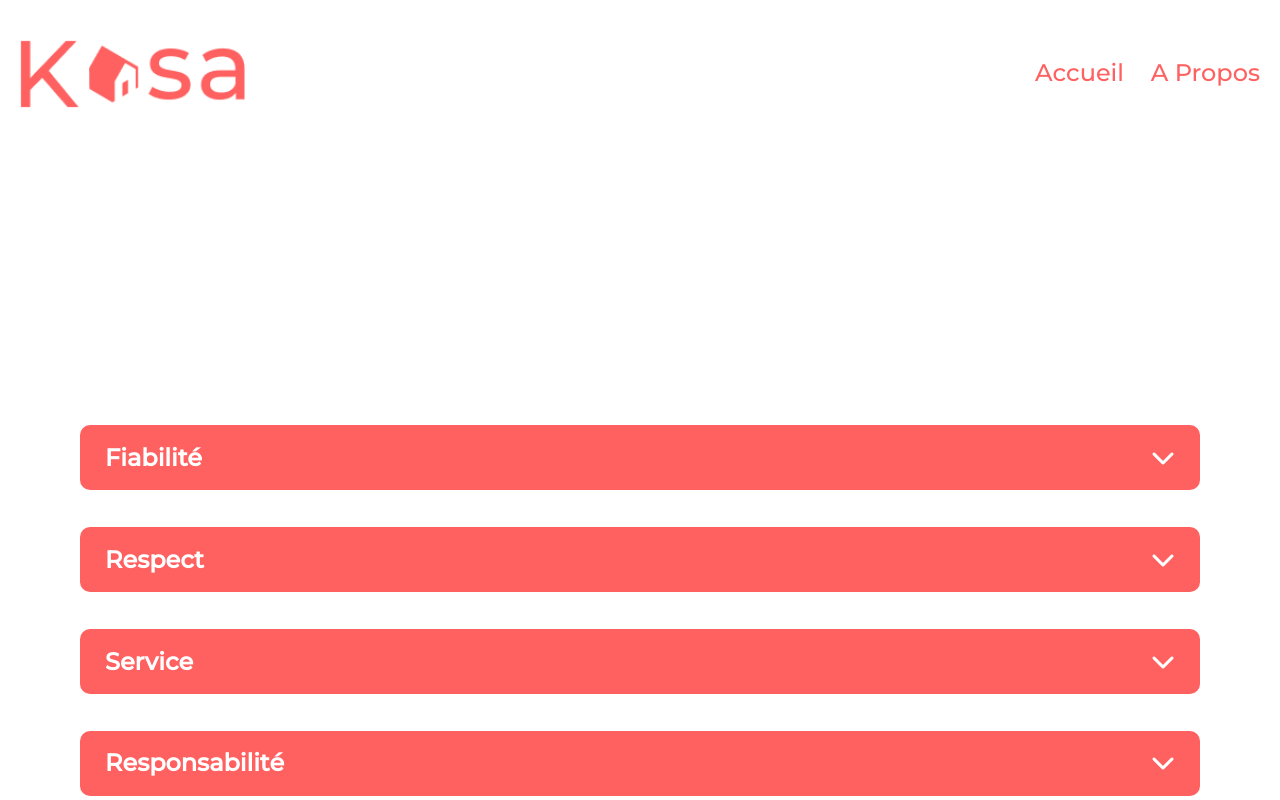
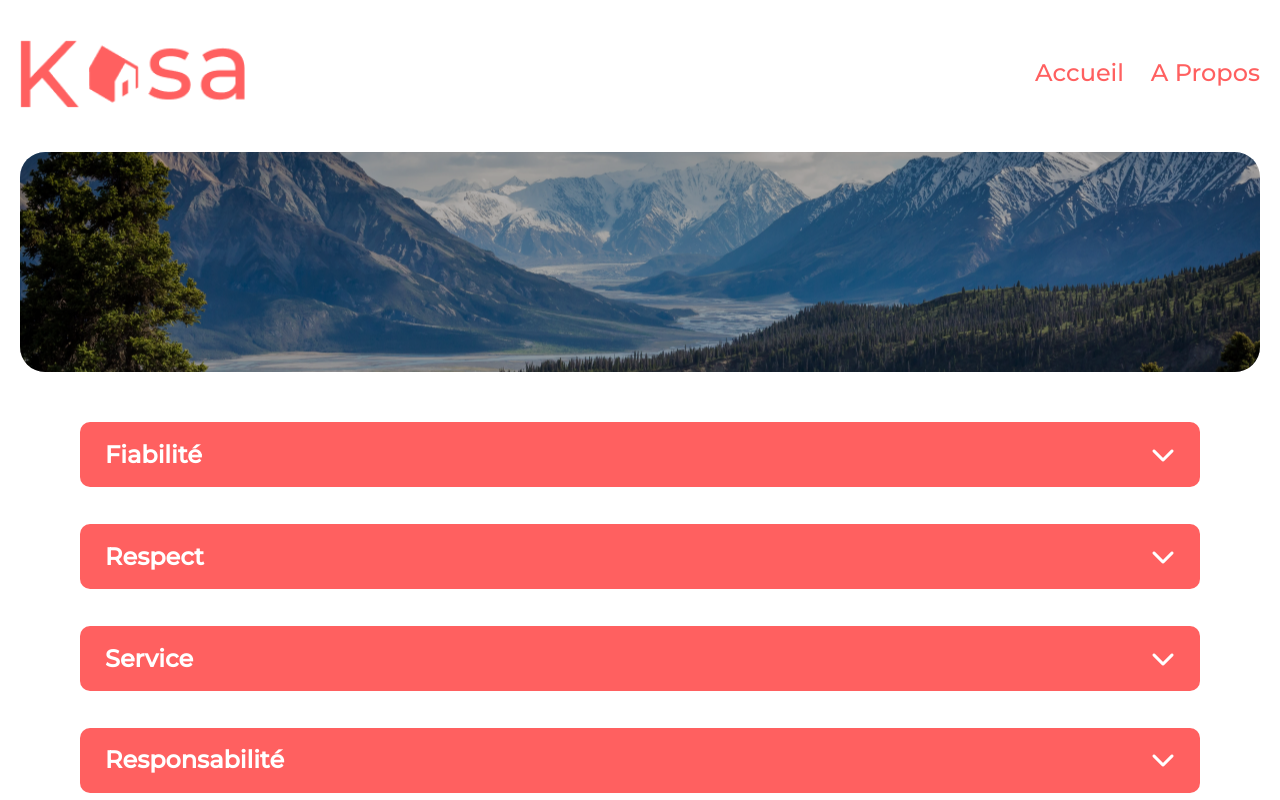
Before and after one commit to laouinis/P7-Kasa, a React (Create React App) app: page /Apropos in a window 1280 px wide. Shown: the top 800 px of the page. Built offline with nearby package versions, Linux system fonts and the light colour scheme.

Commit message:
file directory changed

```diff
--- a/src/components/App.jsx
+++ b/src/App.jsx
@@ -1,9 +1,9 @@
 /* eslint-disable require-jsdoc */
 
 import React from 'react';
-import Router from '../routes/Index';
-import '../styles/normalize.css';
-import '../styles/App.css';
+import Router from './routes/Index';
+import './styles/normalize.css';
+import './styles/App.css';
 
 function App() {
   return (
--- a/src/components/BlankLayout.jsx
+++ /dev/null
@@ -1,14 +0,0 @@
-import React from 'react';
-import {Outlet} from 'react-router-dom';
-import Header from '../pages/Header';
-
-const LayoutError = () => {
-  return (
-    <React.Fragment>
-      <Header />
-      <Outlet />
-    </React.Fragment>
-  );
-};
-
-export default LayoutError;
--- a/src/index.js
+++ b/src/index.js
@@ -1,6 +1,6 @@
 import React from 'react';
 import ReactDOM from 'react-dom/client';
-import App from './components/App';
+import App from './App';
 
 const root = ReactDOM.createRoot(document.getElementById('root'));
 root.render(
--- a/src/pages/Banner.jsx
+++ /dev/null
@@ -1,34 +0,0 @@
-/* eslint-disable require-jsdoc */
-import React from 'react';
-import banner from '../assets/banner1.png';
-import PropTypes from 'prop-types';
-
-function Banner(props) {
-  return (
-    <div className='kasa-body'>
-      <div className='banner-img'>
-        {props.showText && (
-          <p style={{
-            backgroundImage: `url(${(props.image || banner)})`,
-          }}>Chez vous, partout et ailleurs</p>
-        )}
-        {!props.showText && (
-          <div style={{
-            backgroundImage: `url(${(props.image || banner)})`,
-          }} />
-        )}
-      </div>
-    </div>
-  );
-}
-
-Banner.propTypes = {
-  image: PropTypes.string,
-  showText: PropTypes.bool.isRequired,
-};
-
-Banner.defaultProps = {
-  showText: true,
-};
-
-export default Banner;
--- a/src/pages/Cards.jsx
+++ /dev/null
@@ -1,37 +0,0 @@
-/* eslint-disable require-jsdoc */
-import React from 'react';
-import {Link} from 'react-router-dom';
-import LogementData from '../data/logementsList.json';
-import Banner from './Banner';
-
-function Card() {
-  return (
-    <section className='gallery'>
-      <Banner source='../assets/banner1.png' />
-      {/* <div className='kasa-body'>
-        <div className='banner-img'>
-          <p style={{
-            backgroundImage: `url(${(Banner)})`,
-          }}>Chez vous, partout et ailleurs</p>
-        </div>
-      </div> */}
-      <div className='images_gallery'>
-        {LogementData.map((logement) => (
-          <Link key={logement.id} to={`/LogementFile/${logement.id}`}>
-            <div className='key-box'
-              style={{
-                backgroundImage:
-                `linear-gradient(180deg, rgba(255 ,255, 255, 0) 0%,
-                rgba(0, 0, 0, 0.5) 100%),
-                url(${(logement.cover)})`,
-              }}>
-              <p className='title-box'>{logement.title}</p>
-            </div>
-          </Link>
-        ))}
-      </div>
-    </section>
-  );
-}
-
-export default Card;
--- a/src/pages/Header.jsx
+++ /dev/null
@@ -1,25 +0,0 @@
-/* eslint-disable require-jsdoc */
-import React from 'react';
-import {Link} from 'react-router-dom';
-import logo from '../assets/LOGO.png';
-
-
-function Header() {
-  return (
-    <header className='header'>
-      <Link to="/">
-        <img src={ logo } alt='logo kasa' className='kasa-logo-img' />
-      </Link>
-      <ul className="nav-bar">
-        <Link to="/" title='Redirection page'>
-          <span>Accueil</span>
-        </Link>
-        <Link to="/Apropos">
-          <span className='text'>A Propos</span>
-        </Link>
-      </ul>
-    </header>
-  );
-}
-
-export default Header;
--- a/src/routes/Index.jsx
+++ b/src/routes/Index.jsx
@@ -1,8 +1,8 @@
 import React from 'react';
 import {BrowserRouter, Routes, Route} from 'react-router-dom';
 import DefaultLayout from '../components/DefaultLayout';
-import Cards from '../pages/Cards';
-import BlankLayout from '../components/BlankLayout';
+import Cards from '../pages/Home';
+import LogementFile from '../pages/Logement';
 import Apropos from '../pages/Apropos';
 import Error from '../pages/Error';
 
@@ -13,16 +13,16 @@ const Router = () => {
         <Route element = {<DefaultLayout />}>
           <Route path='/' element={(<Cards />)} />
           <Route path="/">
-            {/* <Route path="/LogementsFile/:id"
+            <Route path="/LogementsFile/:id"
               element={
                 <React.Fragment>
-                  <LogementsFile />
+                  <LogementFile />
                 </React.Fragment>
-              } /> */}
+              } />
           </Route>
           <Route path='/Apropos' element={<Apropos />} />
         </Route>
-        <Route element={<BlankLayout />}>
+        <Route element={<DefaultLayout />}>
           <Route path='*' element={<Error />} />
         </Route>
       </Routes>
--- a/src/sass/_cards.scss
+++ /dev/null
@@ -1,81 +0,0 @@
-.gallery {
-  display: flex;
-  flex-direction: row;
-  flex-wrap: wrap;
-  justify-content: space-evenly;
-  max-width: 1240px;
-  margin: 0 auto;
-}
-
-.images_gallery {
-  background: #F7F7F7;
-  display: flex;
-  flex-direction: row;
-  flex-wrap: wrap;
-  justify-content: space-evenly;
-  border-radius: 25px;
-  width: 100%;
-  padding-top: 20px;
-  margin-top: 30px;
-  a {
-    width: 340px;
-    height: 340px;
-    margin: 20px 15px;
-  }
-}
-
-.key-box {
-  height: 100%;
-  width: 100%;
-  position: relative;
-  display: flex;
-  border-radius: 10px;
-  z-index: 1;
-  background-position: center;
-  background-repeat: no-repeat;
-  background-size: cover;
-  &:hover {
-    cursor: pointer;
-    box-shadow: 5px 5px 10px #7a7a80;
-  }
-}
-
-.title-box {
-  position: absolute;
-  left: 5.88%;
-  bottom: 17px;
-  font-style: normal;
-  font-weight: 500;
-  font-size: 18px;
-  line-height: 142.6%;
-  display: flex;
-  align-items: flex-end;
-  color: white;
-}
-
-.kasa-body {
-  width: 100%;
-}
-
-.banner-img {
-  display: flex;
-  align-items: center;
-  justify-content: center;
-}
-
-.banner-img p {
-  max-width: 1240px;
-  color: white;
-  font-size: 48px;
-  display: flex;
-  width: 100%;
-  height: 220px;
-  background-position: center;
-  object-fit: cover;
-  justify-content: center;
-  align-items: center;
-  border-radius: 25px;
-  background-size: cover;
-  background-color: #0000004d;
-  background-blend-mode: darken;
-}
--- a/src/styles/App.css
+++ b/src/styles/App.css
@@ -60,22 +60,43 @@ body {
   justify-content: center;
 }
 
-.banner-img {
+.banner {
+  position: relative;
   max-width: 1240px;
-  color: white;
-  font-size: 48px;
   display: flex;
   width: 100%;
   height: 220px;
-  background-position: center;
-  object-fit: cover;
   justify-content: center;
   align-items: center;
   border-radius: 25px;
+  margin-bottom: 50px;
+  overflow: hidden;
+}
+.banner::after {
+  position: absolute;
+  content: "";
+  inset: 0;
+  background: #000;
+  mix-blend-mode: darken;
+  opacity: 0.3;
+  z-index: 1;
+}
+
+.banner-img {
+  position: absolute;
+  inset: 0;
+  background-position: center;
   background-size: cover;
-  background-color: rgba(0, 0, 0, 0.3019607843);
-  background-blend-mode: darken;
-  margin-bottom: 50px;
+}
+
+.banner-text {
+  position: absolute;
+  font-size: 40px;
+  color: #fff;
+  top: 50%;
+  left: 50%;
+  transform: translate(-50%, -50%);
+  z-index: 2;
 }
 
 .gallery {
@@ -135,29 +156,6 @@ body {
 
 .kasa-body {
   width: 100%;
-}
-
-.banner-img {
-  display: flex;
-  align-items: center;
-  justify-content: center;
-}
-
-.banner-img p {
-  max-width: 1240px;
-  color: white;
-  font-size: 48px;
-  display: flex;
-  width: 100%;
-  height: 220px;
-  background-position: center;
-  object-fit: cover;
-  justify-content: center;
-  align-items: center;
-  border-radius: 25px;
-  background-size: cover;
-  background-color: rgba(0, 0, 0, 0.3019607843);
-  background-blend-mode: darken;
 }
 
 .accordion {
@@ -232,24 +230,6 @@ body {
   border-radius: 10px;
 }
 
-.banner {
-  display: flex;
-  justify-content: center;
-  margin: 0 auto;
-  border-radius: 25px;
-  margin-bottom: 50px;
-  max-width: 1240px;
-  height: 223px;
-  background: url("../assets/banner2.png");
-  background-position: center;
-  background-size: cover;
-  object-fit: cover;
-  justify-content: center;
-  align-items: center;
-  -webkit-filter: brightness(70%);
-  filter: brightness(70%);
-}
-
 .footer {
   width: auto;
   height: 160px;
```
Also changed, not shown: src/pages/Collapse.jsx (deleted, +0 -24 lines), src/pages/Footer.jsx (deleted, +0 -15 lines), src/sass/_slideshox.scss (added), 2 other files (tests, documents, lock files or other folders).
